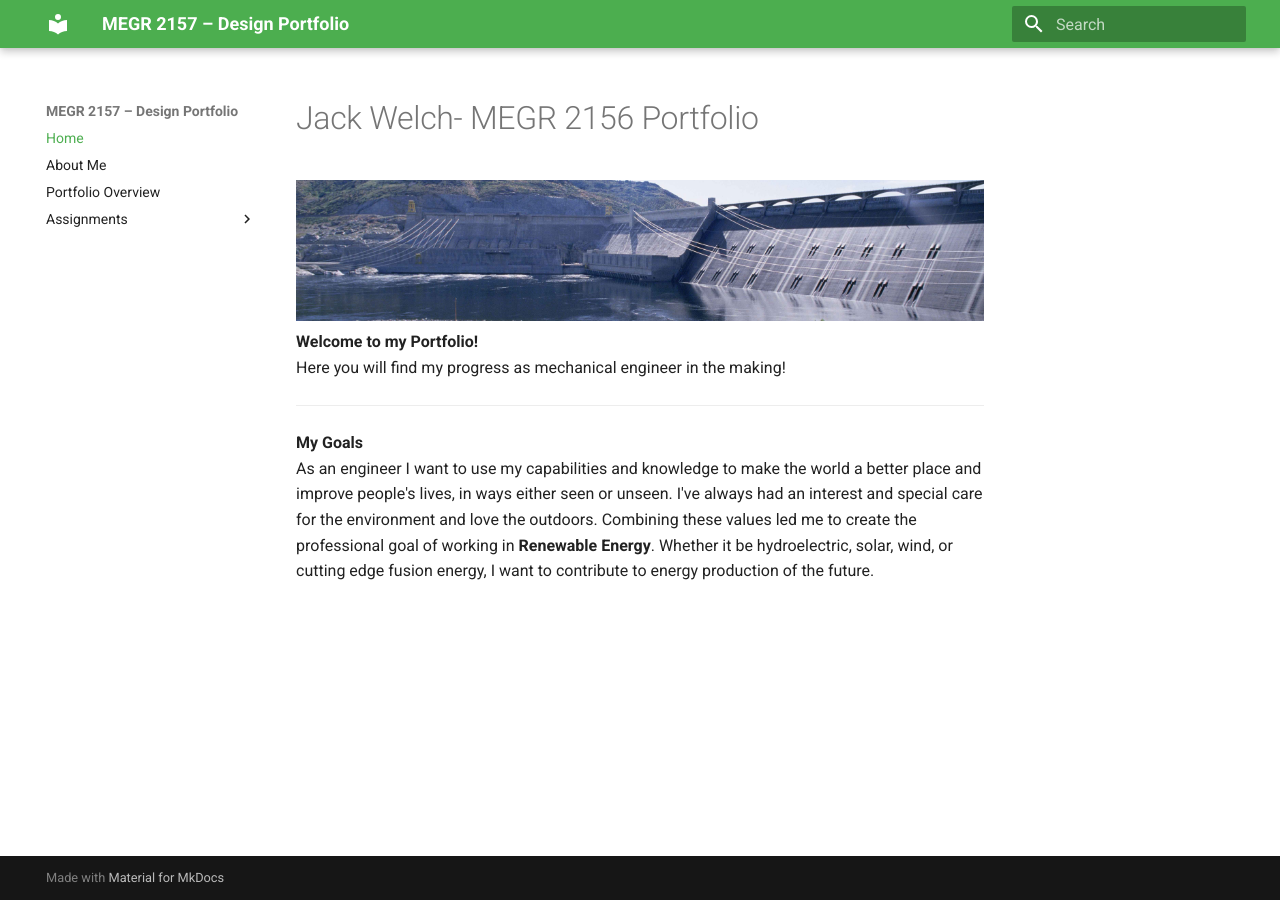
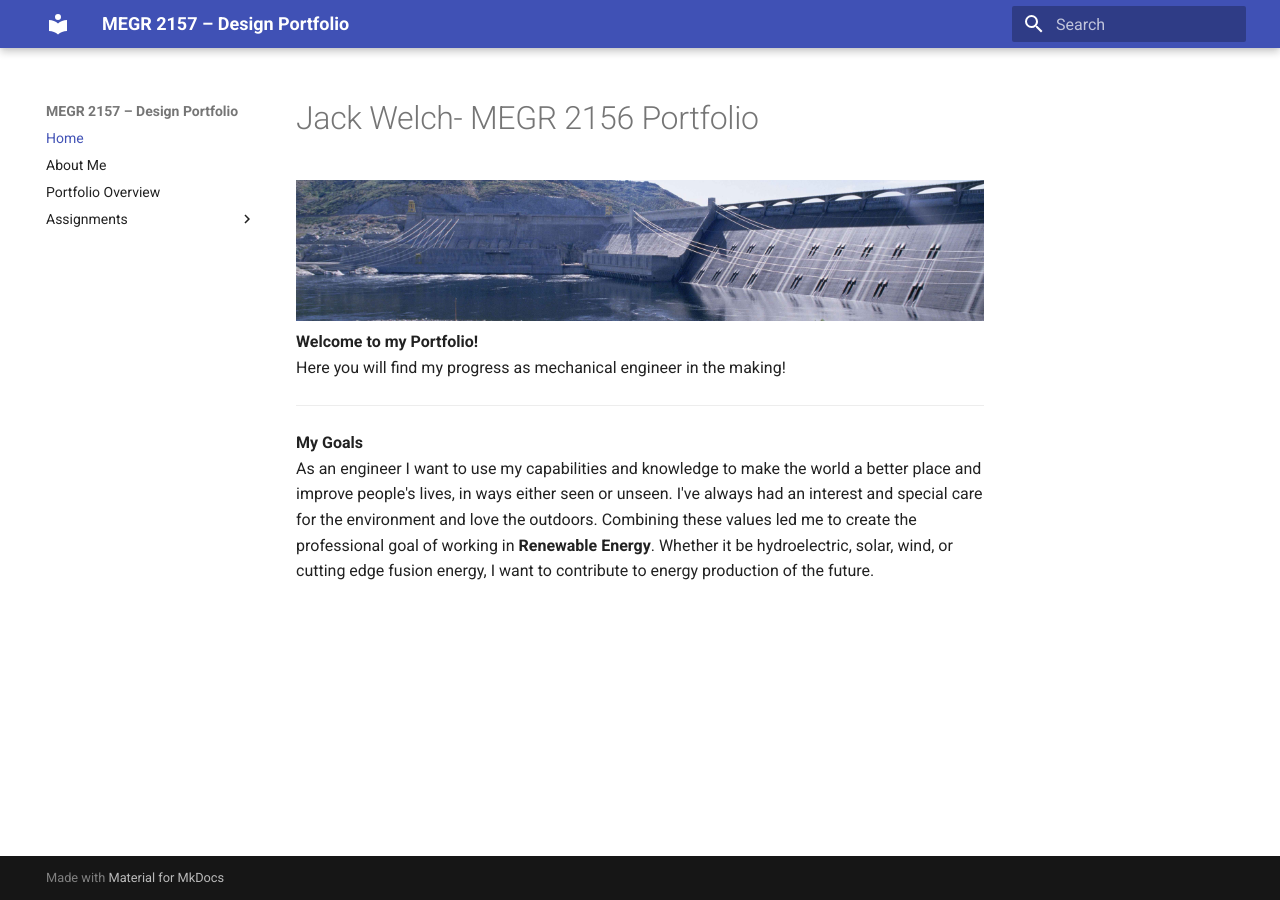
Before and after one commit to jwelch37/megr2156-portfolio, an MkDocs documentation site: the page built from docs/index.md, in a window 1280 px wide. Built offline with MkDocs 1.6.1 and Material for MkDocs 9.7.7, drawn with Linux system fonts in a browser that asks for light colours.

Commit message:
Change primary color from green to slate

```diff
--- a/mkdocs.yml
+++ b/mkdocs.yml
@@ -4,7 +4,7 @@ site_description: Design portfolio documentation, built with the Analyze / Decid
 theme:
   name: material
   palette:
-    primary: green
+    primary: slate
   features:
     - navigation.instant
     - navigation.tracking
```
